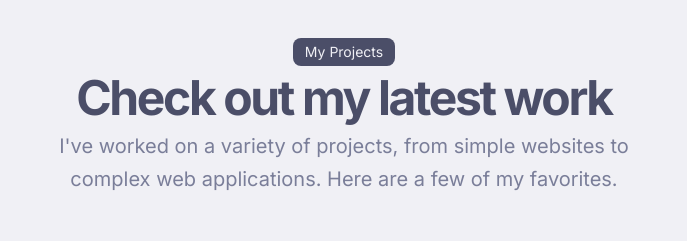
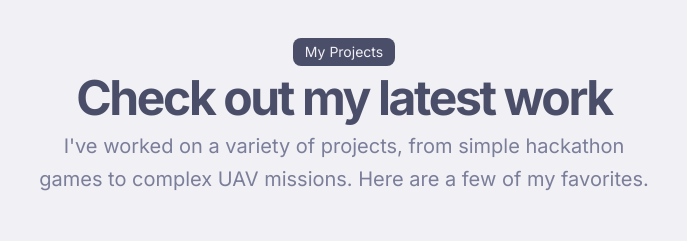
Before and after one commit to joshField/joshField.github.io, a Next.js app: page / in a window 1280 px wide. Shown: the part 1060-1301 px from the top of the page, without its empty margins (296-983 px from the left). Built offline with nearby package versions, Linux system fonts and the light colour scheme.

Commit message:
fix text

```diff
--- a/src/app/page.tsx
+++ b/src/app/page.tsx
@@ -178,7 +178,7 @@ export default function Page() {
                 </h2>
                 <p className="text-muted-foreground md:text-xl/relaxed lg:text-base/relaxed xl:text-xl/relaxed">
                   I&apos;ve worked on a variety of projects, from simple
-                  websites to complex web applications. Here are a few of my
+                  hackathon games to complex UAV missions. Here are a few of my
                   favorites.
                 </p>
               </div>
```
